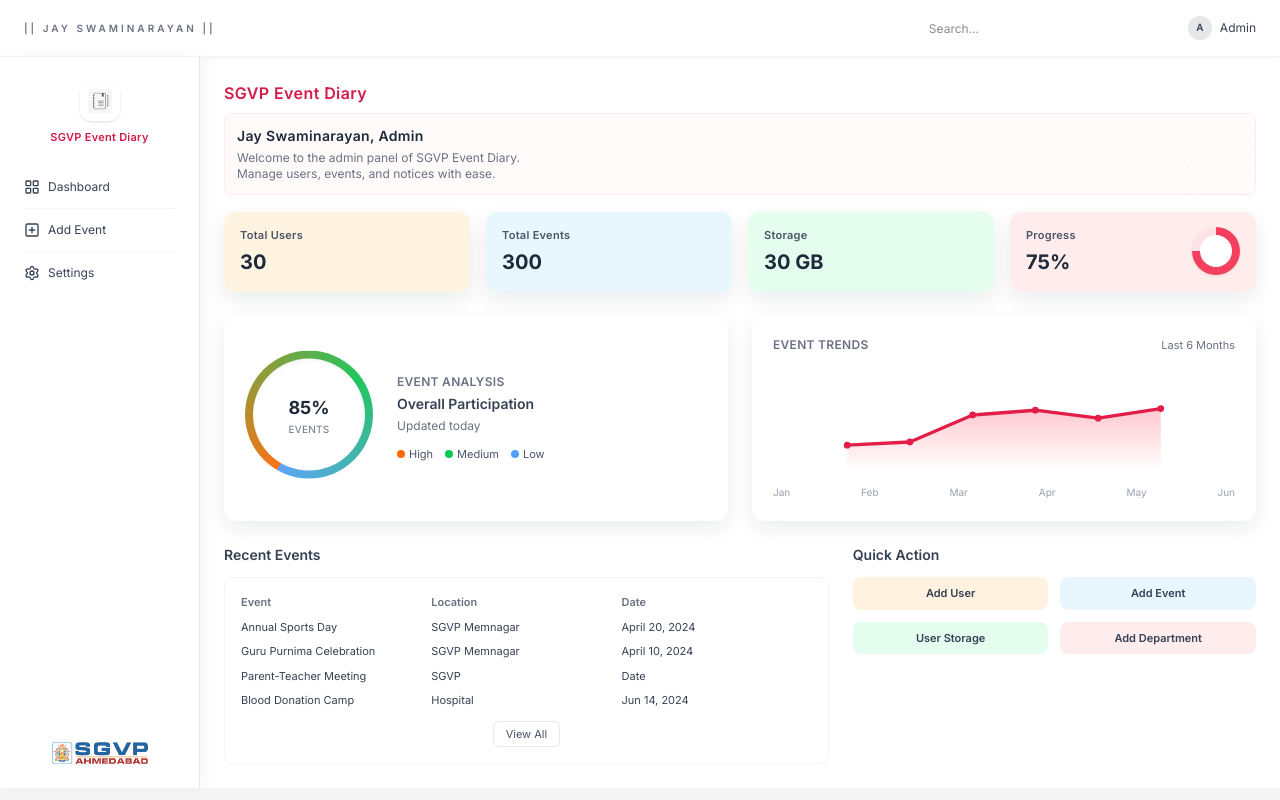
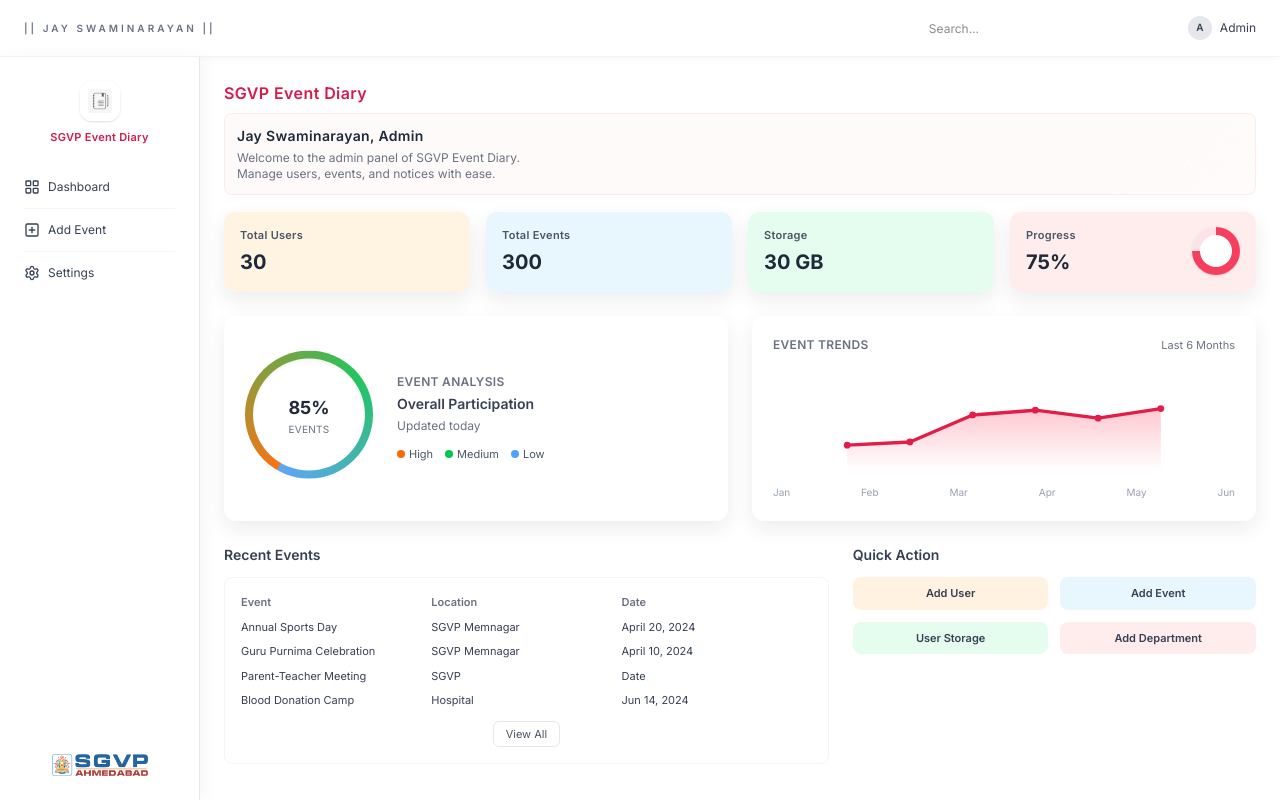
Before and after one commit to sgvpgraphic/sgvp-event-management, a Next.js app: page /dashboard in a window 1280 px wide. Built offline with nearby package versions, Linux system fonts and the light colour scheme.

Commit message:
Fix dashboard full height

```diff
--- a/src/app/dashboard/page.tsx
+++ b/src/app/dashboard/page.tsx
@@ -79,7 +79,7 @@
   }, [linePath, points]);
   return (
     <div className="min-h-screen bg-gradient-to-br from-[#f7f3f0] via-[#f2f6f8] to-[#eef1f7] flex items-stretch justify-stretch p-0">
-      <div className="w-full min-h-screen bg-[#f5f5f5] rounded-none shadow-none overflow-hidden">
+      <div className="w-full min-h-screen bg-[#f5f5f5] rounded-none shadow-none overflow-hidden flex flex-col">
         {/* Top Bar */}
         <div className="flex items-center justify-between px-6 py-3 border-b border-gray-100 bg-white animate-fade-in shadow-[0_2px_8px_rgba(15,23,42,0.03)]" style={{ animationDelay: "80ms" }}>
           <div className="text-[10px] font-semibold tracking-[0.3em] text-gray-500 uppercase">
@@ -123,7 +123,7 @@
         </div>
 
         {/* Body */}
-        <div className="grid grid-cols-1 md:grid-cols-[200px_1fr] min-h-[520px]">
+        <div className="grid grid-cols-1 md:grid-cols-[200px_1fr] flex-1 min-h-0">
           {/* Sidebar */}
           <div className="border-r border-gray-200 bg-white p-6 flex flex-col items-center justify-between animate-fade-in shadow-[4px_0_16px_rgba(15,23,42,0.04)]" style={{ animationDelay: "120ms" }}>
             <div className="flex flex-col items-center gap-2 w-full">
```
